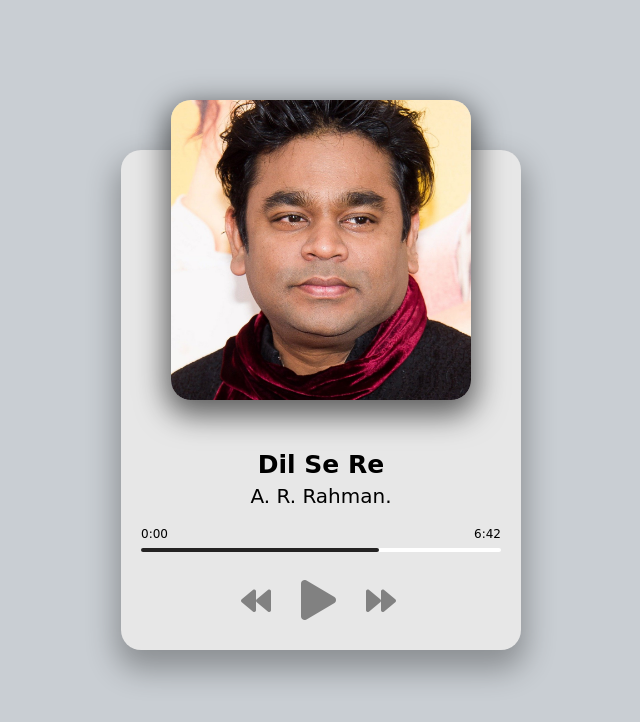
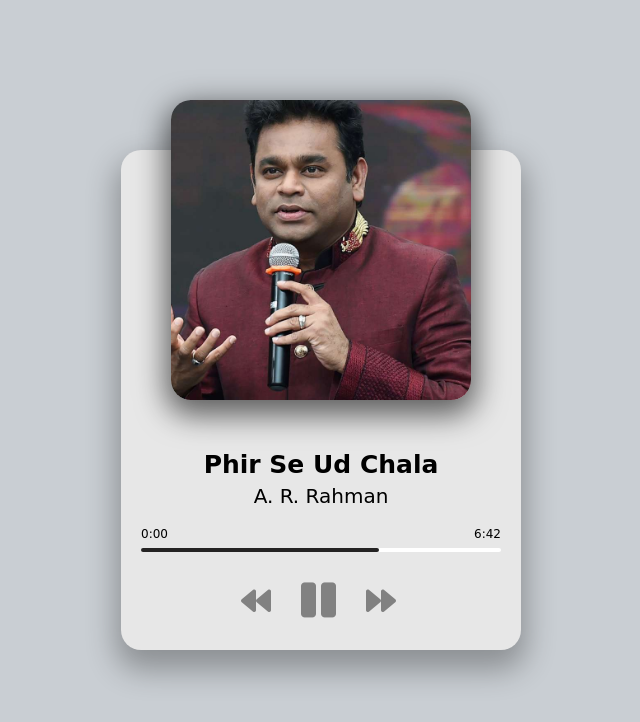
Before and after one commit to mrin2810/music-player, a plain HTML site: page index.html in a window 1280 px wide. Both pictures are taken after a click on the icon 575 px from the left and 601 px from the top of the page. Shown: the whole page, without its empty margins (319-959 px from the left). Drawn offline with Linux system fonts and the light colour scheme; a web font is replaced by a local one.

Commit message:
added next and prev functionality

```diff
--- a/index.html
+++ b/index.html
@@ -13,10 +13,10 @@
     <div class="player-container">
         <!-- Song  -->
         <div class="img-container">
-            <img src="img/ar1.jpg" alt="Album Art">
+            <img src="img/Dil-Se-Re.jpg" alt="Album Art">
         </div>
         <h2 id="title">Dil Se Re</h2>
-        <h3 id="artist">A. R. Rahman.</h3>
+        <h3 id="artist">A. R. Rahman</h3>
         <audio src="music/Dil-Se-Re.mp3"></audio>
         <!-- Progress -->
         <div class="progress-container" id="progress-container">
--- a/script.js
+++ b/script.js
@@ -1,11 +1,35 @@
+const image = document.querySelector('img');
+const title = document.getElementById('title');
+const artist = document.getElementById('artist');
 const music = document.querySelector('audio');
 const prevBtn = document.getElementById('prev');
 const playBtn = document.getElementById('play');
 const nextBtn = document.getElementById('next');
-// Check if playing
+let songNum = 0;
+const songs = [
+    {
+        name: 'Dil-Se-Re',
+        displayName: 'Dil Se Re',
+        artist: 'A. R. Rehman',
+    },
+    {
+        name: 'Jiya-Jale-Jaan-Jale',
+        displayName: 'Jiya Jale Jaan Jale',
+        artist: 'A. R. Rehman',
+    },
+    {
+        name: 'Kuch-Sher-Sunata-Hoon',
+        displayName: 'Kuch Sher Sunata Hoon',
+        artist: 'A. R. Rehman',
+    },
+    {
+        name: 'Phir-Se-Ud-Chala',
+        displayName: 'Phir Se Ud Chala',
+        artist: 'A. R. Rehman',
+    },
+];
 
 let isPlaying = false;
-
 function playSong() {
     isPlaying = true;
     playBtn.classList.replace('fa-play', 'fa-pause');
@@ -20,4 +44,33 @@
     music.pause();
 }
 
+function prevSong() {
+    if(songNum === 0) {
+        songNum = 3;
+    }
+    else {
+        songNum = (songNum - 1) % songs.length;
+    }
+    loadSong(songs[songNum]);
+    playSong();
+}
+
+function nextSong() {
+    songNum = (songNum + 1) % songs.length;
+    loadSong(songs[songNum])
+    playSong();
+}
+
 playBtn.addEventListener('click', () => {(isPlaying ? pauseSong() : playSong())});
+nextBtn.addEventListener('click', nextSong);
+prevBtn.addEventListener('click', prevSong);
+
+// Update DOM
+
+function loadSong(song) {
+    title.textContent = song.displayName;
+    image.setAttribute('src', `img/${song.name}.jpg`);
+    music.setAttribute('src', `music/${song.name}.mp3`);
+}
+
+loadSong(songs[3])
```
Also changed, not shown: img/Dil-Se-Re.jpg (renamed from img/ar1.jpg), img/Jiya-Jale-Jaan-Jale.jpg (renamed from img/ar2.jpg), img/Kuch-Sher-Sunata-Hoon.jpg (renamed from img/ar3.jpg), img/Phir-Se-Ud-Chala.jpg (renamed from img/ar4.jpg).
